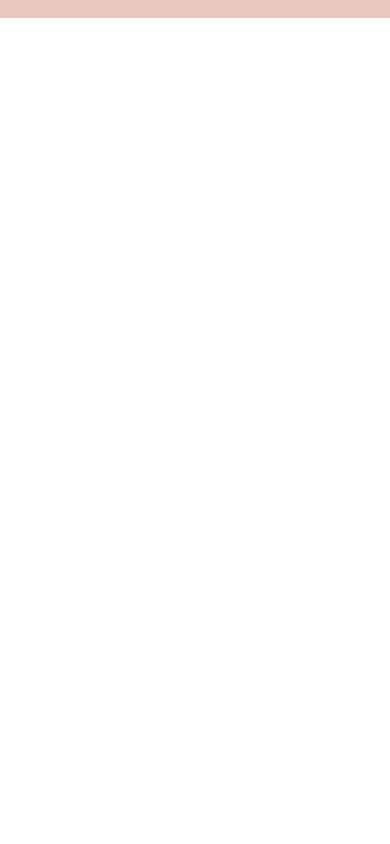
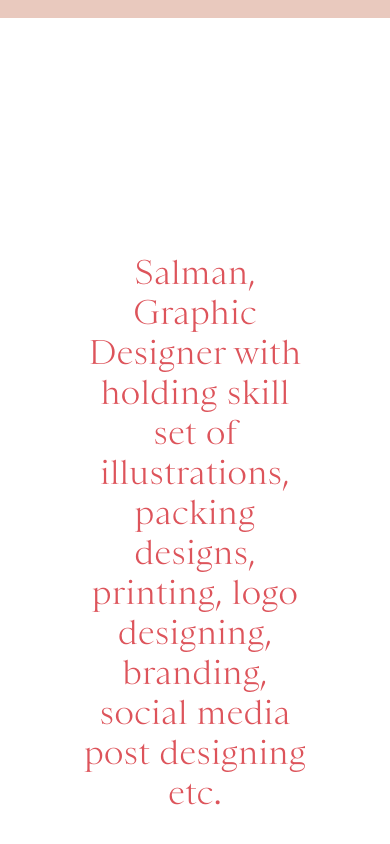
Before and after one commit to Salman5522/portfolio, a React (Create React App) app: page / in a window 390 px wide. Shown: the part 742-1586 px from the top of the page. Built offline with nearby package versions, Linux system fonts and the light colour scheme.

Commit message:
section two added

```diff
--- a/src/components/Pages/Home.js
+++ b/src/components/Pages/Home.js
@@ -2,6 +2,7 @@ import React, {useState, useEffect} from "react";
 import SectionOne from "../../components/sectionOne";
 import Space from "../../components/space";
 import Modal from "../modal";
+import SectionTwo from "../sectionTwo";
 
 export default function Home() {
 
@@ -29,6 +30,7 @@ export default function Home() {
         <>
           {/* <Nav /> */}
           <SectionOne />
+          <SectionTwo />
           <Space />
         </>
       )}
--- a/src/components/sectionOne.js
+++ b/src/components/sectionOne.js
@@ -3,20 +3,20 @@ import "../styles/sectionOne.css";
 
 export default function SectionOne() {
   const [offset, setOffset] = useState(0);
+  const [titlePush, setTitlePush] = useState(false);
 
   useEffect(() => {
     const onScroll = () => {
       if(window.innerWidth > 1000){
-
+        setTitlePush(false);
         if (window.pageYOffset < 700) {
           setOffset(window.pageYOffset);
         } else {
           setOffset(700);
+          setTitlePush(true);
         }
       }
-      else{
-        setOffset(0);
-      }
+
     };
 
     window.removeEventListener("scroll", onScroll);
@@ -31,7 +31,7 @@ export default function SectionOne() {
         style={{
           transform: `translateY(${offset}px)`,
         }}
-        className="title"
+        className={`title ${titlePush && 'title-back'}`}
       >
         Design Graphique
         <div className="occuption">Freelance</div>
--- /dev/null
+++ b/src/components/sectionTwo.js
@@ -0,0 +1,12 @@
+import React from 'react';
+import '../styles/sectionTwo.css';
+
+export default function SectionTwo() {
+  return (
+    <div className="section-two-container">
+      Salman, Graphic Designer with holding skill set of illustrations, packing
+      designs, printing, logo designing, branding, social media post designing
+      etc.
+    </div>
+  );
+}
--- a/src/index.css
+++ b/src/index.css
@@ -2,6 +2,9 @@
     --color-primary: #DD545B;
     --color-primary-light: hsl(357, 20%, 82%);
     --color-primary-dark: #e0343d;
+    --font-bold: Proxima-Regular;
+    --font-light: Proxima-Light;
+    --font-style: Sainte-Light;
 }
 
 *{
--- a/src/styles/nav.css
+++ b/src/styles/nav.css
@@ -1,7 +1,7 @@
 .nav-container{
     width: 100%;
     height: 100vh;
-    position: absolute;
+    position: fixed;
     z-index: 10;
 }
 
@@ -56,6 +56,10 @@
 }
 
 @media only screen and (max-width: 600px) {
+    .nav-container{
+        position: absolute;
+    }
+
     .bars{
         top: 85%;
         position: fixed;
--- a/src/styles/sectionOne.css
+++ b/src/styles/sectionOne.css
@@ -1,4 +1,3 @@
-
 .sectionOne{
     display: flex;
     flex-direction: column;
@@ -46,9 +45,9 @@
     z-index: -1;
 }
 
-.do-something{
-    transform: translateX(178px);
-    transition: all 2s linear;
+.title-back{
+    transition: transform 1s linear;
+    transform: translateY(-100px)!important;
 }
 
 @media only screen and (max-width: 1000px) {
--- /dev/null
+++ b/src/styles/sectionTwo.css
@@ -0,0 +1,17 @@
+.section-two-container{
+    margin-left: auto;
+    margin-right: auto;
+    margin-top: 500px;
+    font-size: 4vw;
+    width: 60%;
+    text-align: center;
+    font-family: var(--font-style);
+    font-weight: 300;
+}
+
+@media only screen and (max-width: 1000px) {
+    .section-two-container{
+        margin-top: 150px;
+        font-size: 2rem;
+    }
+}
```
